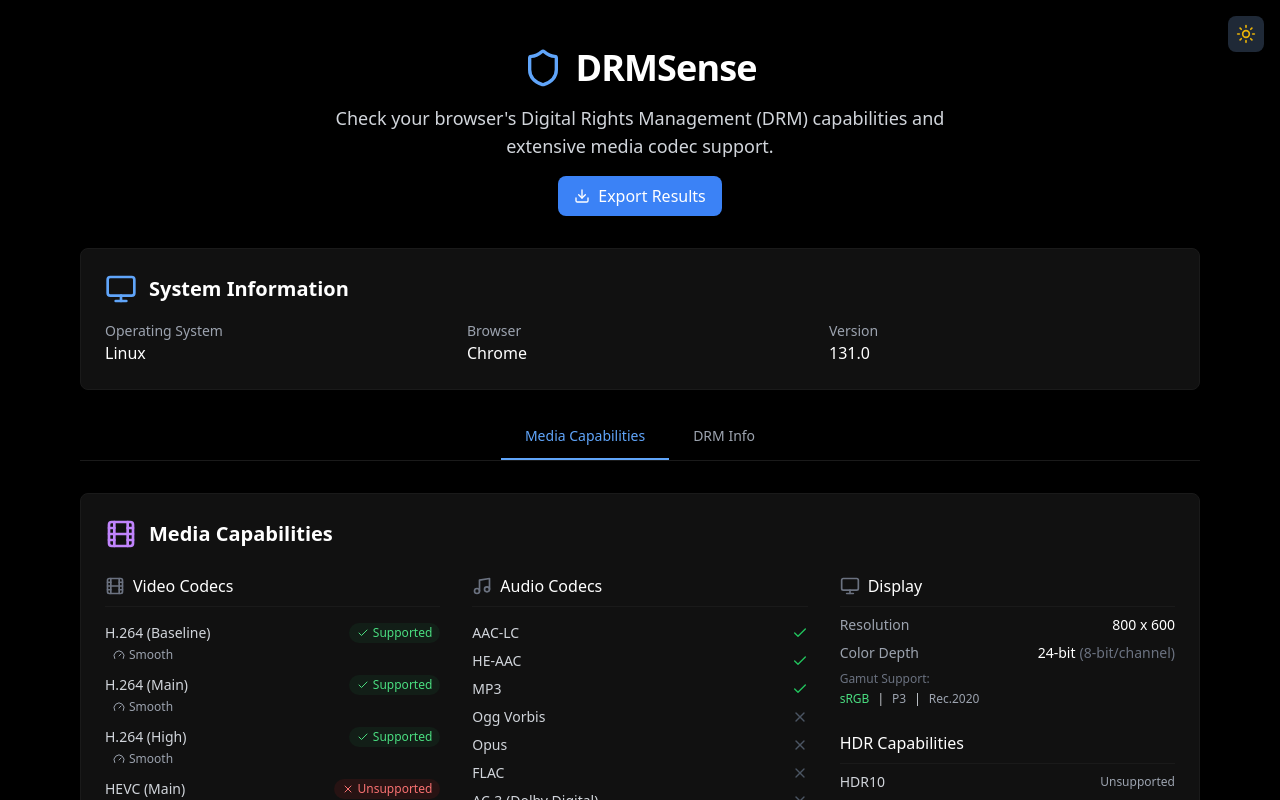
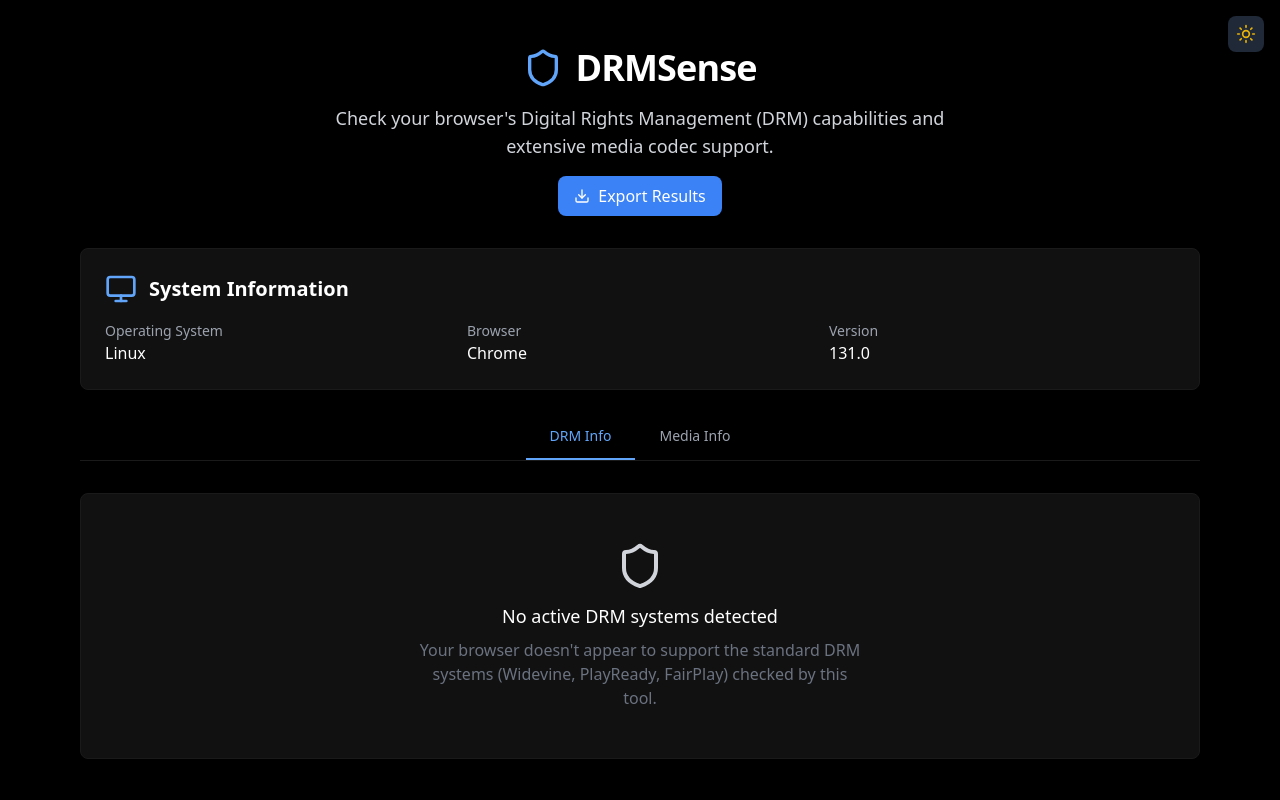
Before and after one commit to avikekk/DRMSense, a React (Vite) app: page / in a window 1280 px wide. Both pictures are taken after a click on the button "Toggle theme". Shown: the top 800 px of the page. Built offline with nearby package versions, Linux system fonts and the light colour scheme; a web font is replaced by a local one.

Commit message:
fix: refine UI tabs and filter supported DRM systems

```diff
--- a/src/App.tsx
+++ b/src/App.tsx
@@ -14,7 +14,7 @@
   const [systemInfo, setSystemInfo] = useState<SystemInfo>({ os: '', browser: '', version: '' });
   const [loading, setLoading] = useState(true);
 
-  const [activeTab, setActiveTab] = useState<'media' | 'drm'>('media');
+  const [activeTab, setActiveTab] = useState<'drm' | 'media'>('drm');
 
   useEffect(() => {
     async function checkDRM() {
@@ -52,6 +52,8 @@
     URL.revokeObjectURL(url);
   };
 
+  const supportedDrmSystems = drmSystems.filter(system => system.supported);
+
   return (
     <div className="min-h-screen bg-gray-50 dark:bg-dark-900 transition-colors font-sans">
       <ThemeToggle />
@@ -84,15 +86,6 @@
             {/* Tab Navigation */}
             <div className="flex justify-center mb-8 border-b border-gray-200 dark:border-dark-700">
               <button
-                onClick={() => setActiveTab('media')}
-                className={`px-6 py-3 font-medium text-sm transition-colors border-b-2 ${activeTab === 'media'
-                    ? 'border-blue-600 text-blue-600 dark:text-blue-400 dark:border-blue-400'
-                    : 'border-transparent text-gray-500 hover:text-gray-700 dark:text-gray-400 dark:hover:text-gray-300'
-                  }`}
-              >
-                Media Capabilities
-              </button>
-              <button
                 onClick={() => setActiveTab('drm')}
                 className={`px-6 py-3 font-medium text-sm transition-colors border-b-2 ${activeTab === 'drm'
                     ? 'border-blue-600 text-blue-600 dark:text-blue-400 dark:border-blue-400'
@@ -100,6 +93,15 @@
                   }`}
               >
                 DRM Info
+              </button>
+              <button
+                onClick={() => setActiveTab('media')}
+                className={`px-6 py-3 font-medium text-sm transition-colors border-b-2 ${activeTab === 'media'
+                    ? 'border-blue-600 text-blue-600 dark:text-blue-400 dark:border-blue-400'
+                    : 'border-transparent text-gray-500 hover:text-gray-700 dark:text-gray-400 dark:hover:text-gray-300'
+                  }`}
+              >
+                Media Info
               </button>
             </div>
 
@@ -112,9 +114,19 @@
 
               {activeTab === 'drm' && (
                 <div className="grid grid-cols-1 md:grid-cols-2 lg:grid-cols-3 gap-6 animate-fade-in">
-                  {drmSystems.map((system) => (
-                    <DRMCard key={system.name} system={system} />
-                  ))}
+                  {supportedDrmSystems.length > 0 ? (
+                    supportedDrmSystems.map((system) => (
+                      <DRMCard key={system.name} system={system} />
+                    ))
+                  ) : (
+                    <div className="col-span-full text-center py-12 bg-white dark:bg-dark-800 rounded-lg shadow-sm border border-gray-100 dark:border-dark-700">
+                      <Shield className="w-12 h-12 text-gray-300 mx-auto mb-3" />
+                      <h3 className="text-lg font-medium text-gray-900 dark:text-white mb-2">No active DRM systems detected</h3>
+                      <p className="text-gray-500 max-w-md mx-auto">
+                        Your browser doesn't appear to support the standard DRM systems (Widevine, PlayReady, FairPlay) checked by this tool.
+                      </p>
+                    </div>
+                  )}
                 </div>
               )}
             </div>
```
Also changed, not shown: 1 other file (tests, documents, lock files or other folders).
